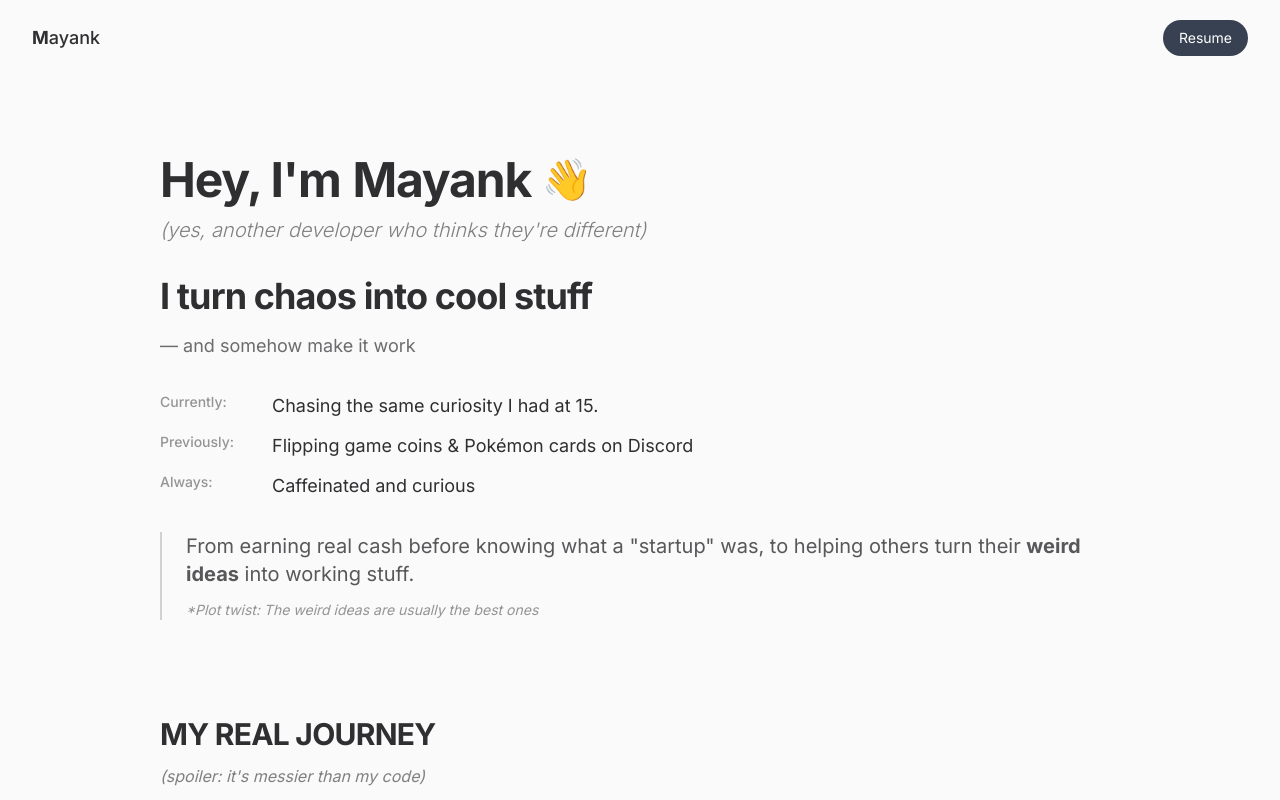
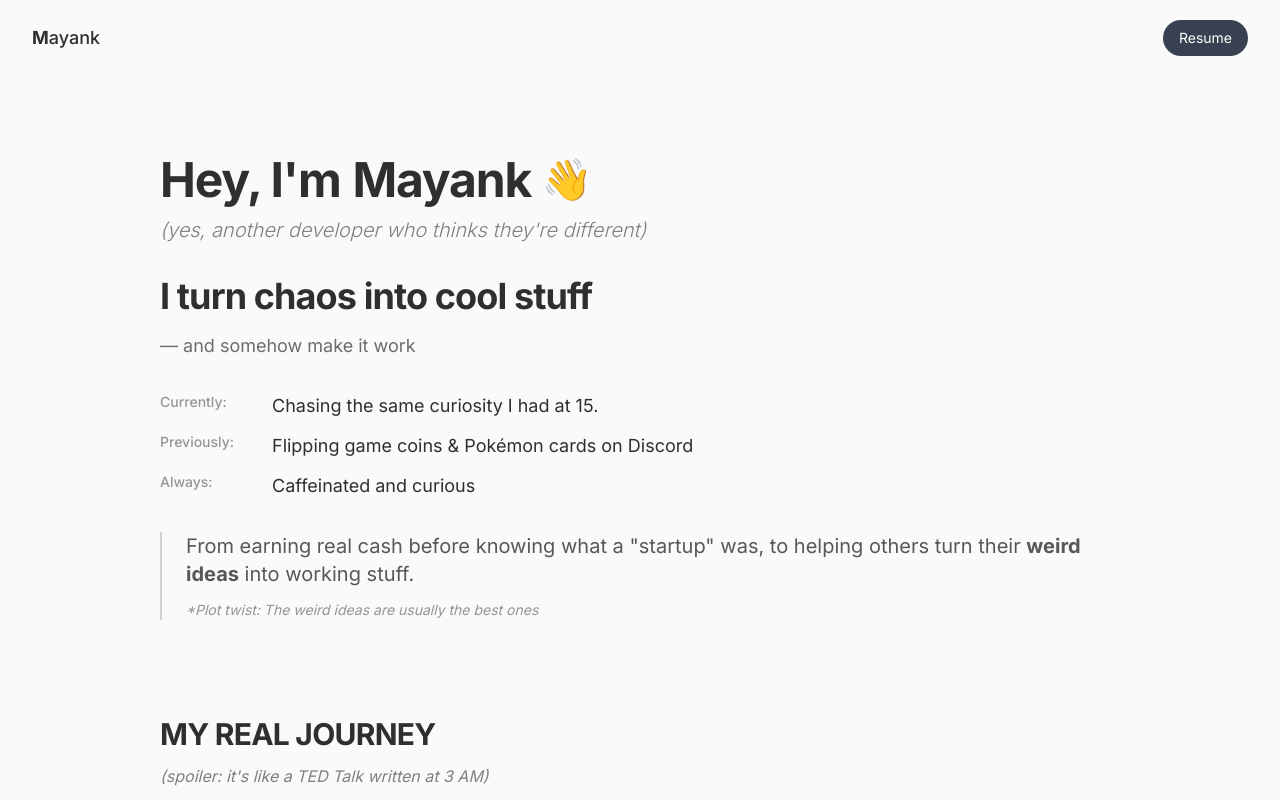
Before and after one commit to MynkSinghal/Portfolio-v2, a Next.js app: page / in a window 1280 px wide. Shown: the top 800 px of the page. Built offline with nearby package versions, Linux system fonts and the light colour scheme.

Commit message:
Update journey-section.tsx

```diff
--- a/src/components/journey-section.tsx
+++ b/src/components/journey-section.tsx
@@ -9,7 +9,7 @@ export default function JourneySection() {
             My Real Journey
           </h2>
           <p className="text-base text-foreground/60 italic">
-            (spoiler: it's messier than my code)
+            (spoiler: it's like a TED Talk written at 3 AM)
           </p>
         </div>
 
```
